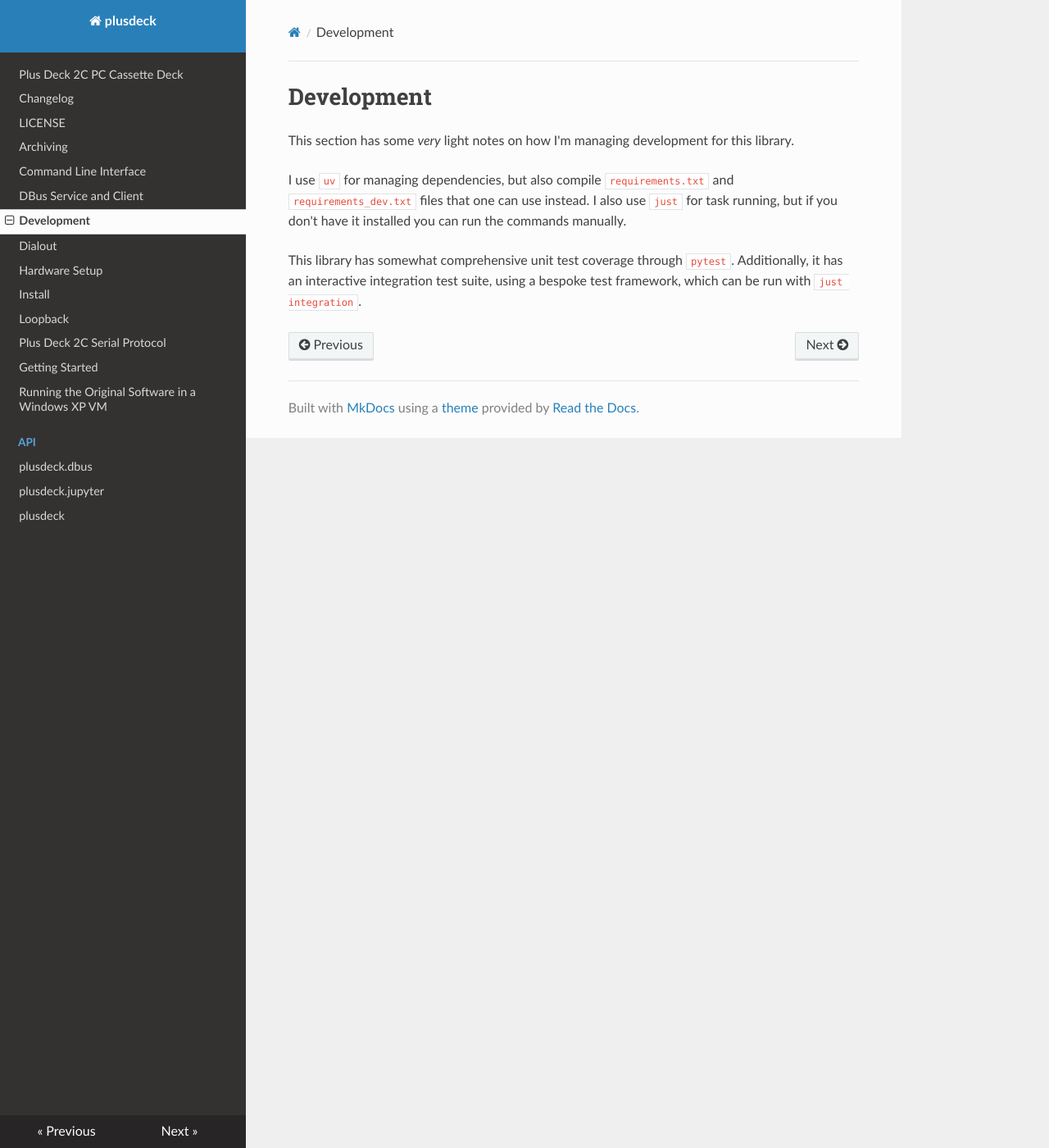
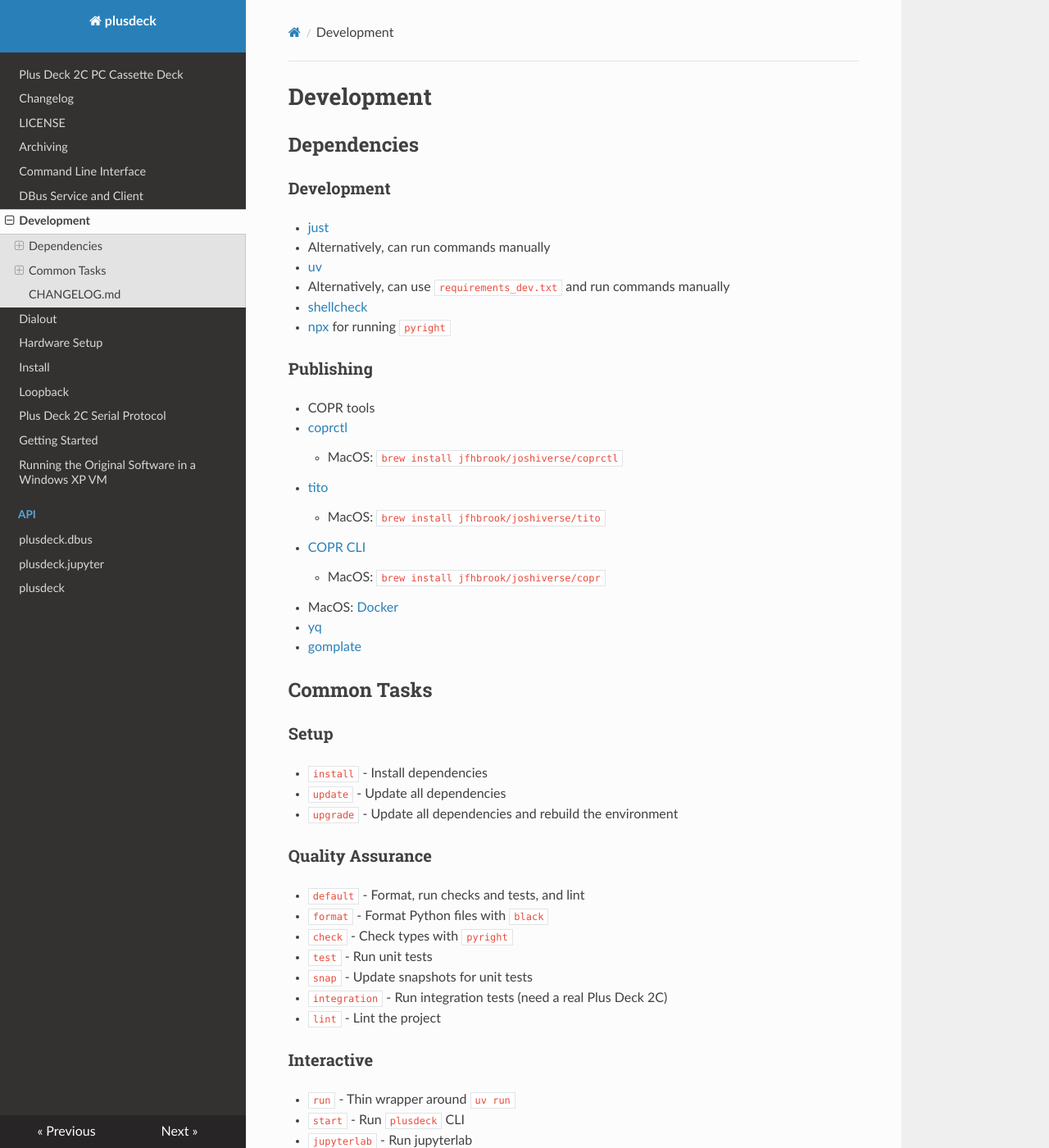
Before and after one commit to jfhbrook/plusdeck, an MkDocs documentation site: the page built from docs/development.md, in a window 1280 px wide and 1400 px high. Shown: the whole window at 82% size. Built offline with MkDocs 1.6.1, drawn with Linux system fonts in a browser that asks for light colours; nearby versions of some CDN libraries; some of the changed text lies outside the part shown.

Commit message:
Systemd support (#29)
* plusdeck service unit
* Publish tasks use tito, release to github, trigger copr builds
* Update install docs
* Update dev docs
* Format/lint

```diff
--- a/docs/development.md
+++ b/docs/development.md
@@ -1,7 +1,60 @@
 # Development
 
-This section has some *very* light notes on how I'm managing development for this library.
+## Dependencies
 
-I use `uv` for managing dependencies, but also compile `requirements.txt` and `requirements_dev.txt` files that one can use instead. I also use `just` for task running, but if you don't have it installed you can run the commands manually.
+### Development
 
-This library has somewhat comprehensive unit test coverage through `pytest`. Additionally, it has an interactive integration test suite, using a bespoke test framework, which can be run with `just integration`.
+- [just](https://github.com/casey/just)
+  - Alternatively, can run commands manually
+- [uv](https://github.com/astral-sh/uv)
+  - Alternatively, can use `requirements_dev.txt` and run commands manually
+- [shellcheck](https://github.com/koalaman/shellcheck)
+- [npx](https://docs.npmjs.com/cli/v8/commands/npx/) for running `pyright`
+
+### Publishing
+
+- COPR tools
+  - [coprctl](https://github.com/jfhbrook/public/tree/main/coprctl)
+    - MacOS: `brew install jfhbrook/joshiverse/coprctl`
+  - [tito](https://github.com/rpm-software-management/tito)
+    - MacOS: `brew install jfhbrook/joshiverse/tito`
+  - [COPR CLI](https://developer.fedoraproject.org/deployment/copr/copr-cli.html)
+    - MacOS: `brew install jfhbrook/joshiverse/copr`
+  - MacOS: [Docker](https://www.docker.com/)
+- [yq](https://github.com/mikefarah/yq)
+- [gomplate](https://github.com/hairyhenderson/gomplate)
+
+## Common Tasks
+
+### Setup
+
+- `install` - Install dependencies
+- `update` - Update all dependencies
+- `upgrade` - Update all dependencies and rebuild the environment
+
+### Quality Assurance
+
+- `default` - Format, run checks and tests, and lint
+- `format` - Format Python files with `black`
+- `check` - Check types with `pyright`
+- `test` - Run unit tests
+- `snap` - Update snapshots for unit tests
+- `integration` - Run integration tests (need a real Plus Deck 2C)
+- `lint` - Lint the project
+
+### Interactive
+
+- `run` - Thin wrapper around `uv run`
+- `start` - Run `plusdeck` CLI
+- `jupyterlab` - Run jupyterlab
+- `shell` - Start a bash shell with a sourced virtualenv
+
+### Other
+
+- `compile` - Compile `requirements.txt` and `requirements_dev.txt`
+- `docs` - Serve the mkdocs documentation
+- `publish` - Run all publish tasks
+
+## CHANGELOG.md
+
+When submitting features, be sure to update the changelog!
--- a/pyproject.toml
+++ b/pyproject.toml
@@ -8,7 +8,7 @@
 authors = [
   {name = "Josh Holbrook", email = "josh.holbrook@gmail.com"}
 ]
-description = "Serial client for Plus Deck 2C PC Cassette Deck"
+description = "Serial client and Linux service for Plus Deck 2C PC Cassette Deck"
 readme = "README.md"
 keywords = []
 license = { text = "MIT" }
```
Also changed, not shown: CHANGELOG.md (+7 -0 lines), docs/install.md (+7 -1 lines), scripts/version.py (added, +8 -0 lines), 12 other files.
